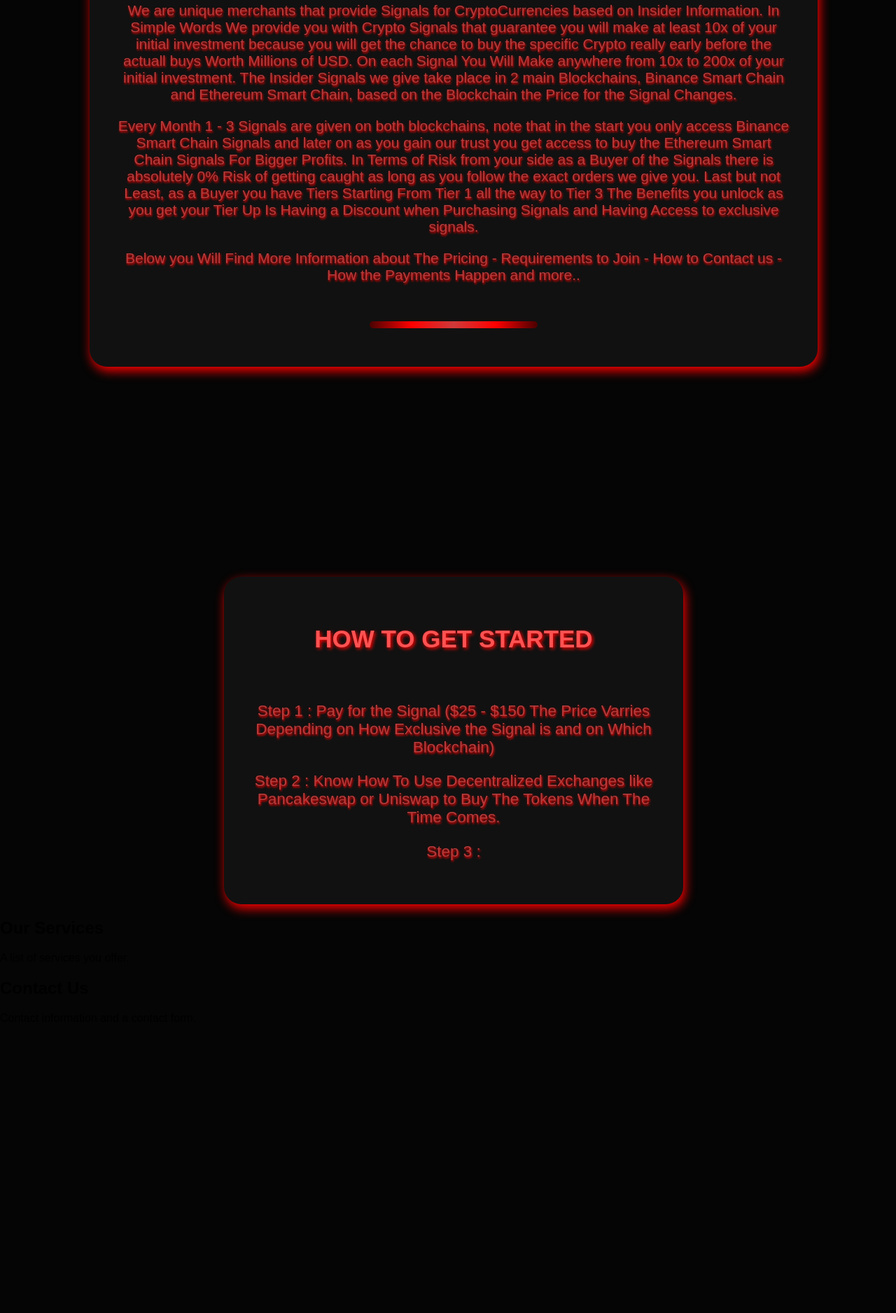
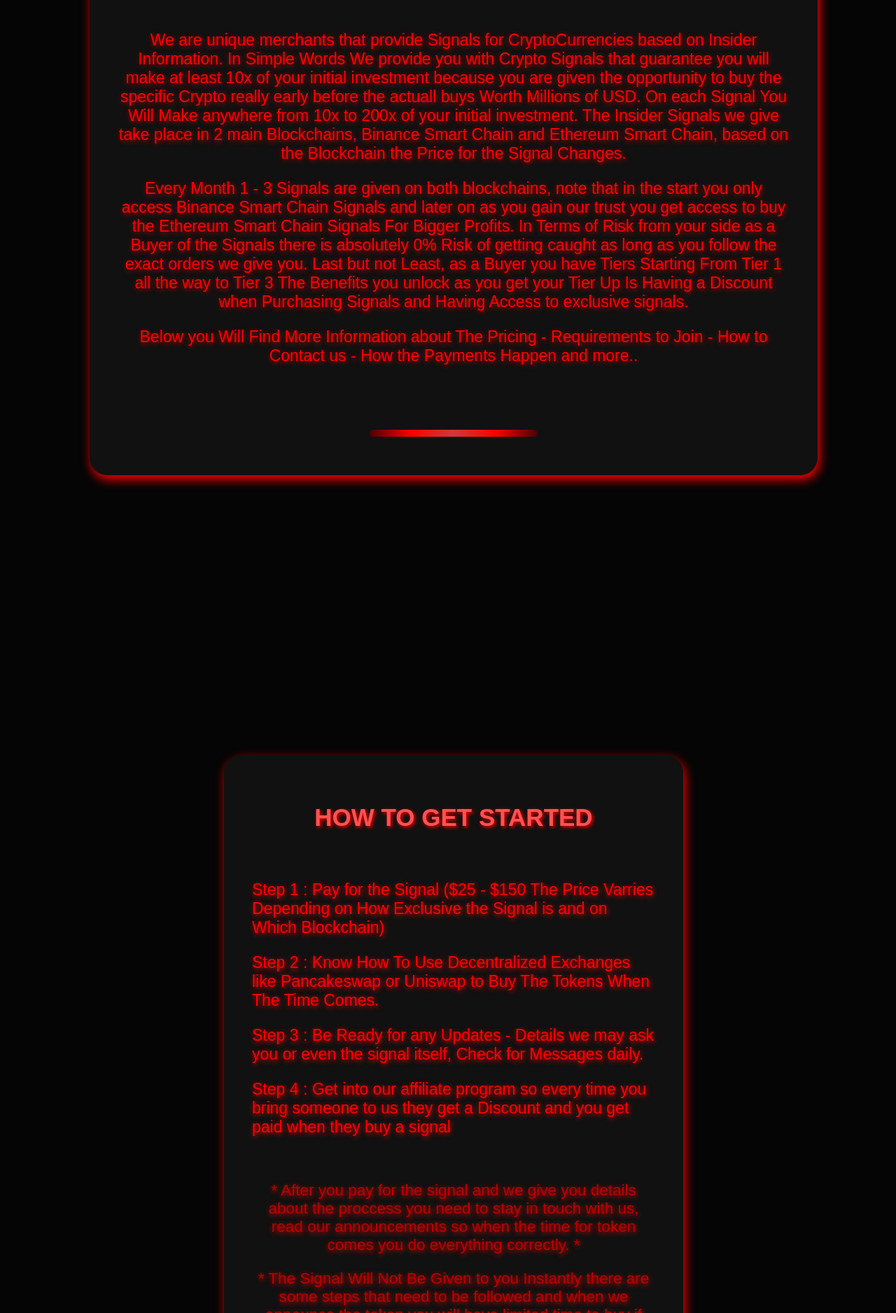
Before and after one commit to JohnThunder01/vbnz81maina89b1nfjksadasmbn981, a plain HTML site: page index.html in a window 1280 px wide. Shown: the part 924-2800 px from the top of the page at 70% size. Before the commit the page ends 2404 px from the top, so only its background shows below. Drawn offline with Linux system fonts and the light colour scheme.

Commit message:
Add files via upload

```diff
--- a/index.html
+++ b/index.html
@@ -16,9 +16,10 @@
 
   <section class="SectionI">
     <h2 class="MainI">ABOUT US</h2>
+    <br>
     <p class="TextI">We are unique merchants that provide Signals for
       CryptoCurrencies based on Insider Information. In Simple Words We provide you with Crypto Signals that guarantee
-    you will make at least 10x of your initial investment because you will get the chance to buy the specific Crypto really
+    you will make at least 10x of your initial investment because you are given the opportunity to buy the specific Crypto really
   early before the actuall buys Worth Millions of USD. On each Signal You Will Make anywhere from 10x to 200x of your
 initial investment. The Insider Signals we give take place in 2 main Blockchains, Binance Smart Chain and Ethereum Smart Chain, based on
 the Blockchain the Price for the Signal Changes.
@@ -33,7 +34,7 @@ the Blockchain the Price for the Signal Changes.
 
 <p class="TextI"> Below you Will Find More Information about The Pricing - Requirements to Join - How to Contact us -
    How the Payments Happen and more.. </p>
-<br>
+<br><br><br>
 <div class="gradient-line-container">
   <div class="gradient-line"></div>
 </div>
@@ -42,17 +43,45 @@ the Blockchain the Price for the Signal Changes.
   <section class="SectionII">
     <h2 class="MainI">HOW TO GET STARTED</h2>
     <br>
-    <p class="TextII">Step 1 : Pay for the Signal
+    <p class="TextII_left">Step 1 : Pay for the Signal
        ($25 - $150 The Price Varries Depending on How Exclusive the Signal is and on Which Blockchain)</p>
 
-    <p class="TextII">Step 2 : Know How To Use Decentralized Exchanges like Pancakeswap or Uniswap to Buy The Tokens When The Time Comes.</p>
+    <p class="TextII_left">Step 2 : Know How To Use Decentralized Exchanges like Pancakeswap or Uniswap to Buy The Tokens When The Time Comes.</p>
 
-    <p class="TextII">Step 3 : </p>
+    <p class="TextII_left">Step 3 : Be Ready for any Updates - Details we may ask you or even the signal itself, Check for Messages daily.</p>
+
+    <p class="TextII_left">Step 4 : Get into our affiliate program so every time you bring someone to us they get a Discount and you get paid when they buy a signal </p>
+    <br>
+    <p class="TextII">* After you pay for the signal and we give you details about the proccess you need to stay in touch with us, read our announcements
+       so when the time for token comes you do everything correctly. *
+    </p>
+
+    <p class="TextII">* The Signal Will Not Be Given to you Instantly there are some steps that need to be followed and when we announce the token you will have limited time to buy
+      if you want to get the maximum possible profit. *
+    </p>
+
+    <p class="TextII">* Our System is made so We Can Detect any Way of Rule Breaking. The Rules and how to get in Touch with us to buy the Signals Can be Found Bellow *</p>
   </section>
 
   <section class="SectionIII">
-    <h2>Our Services</h2>
-    <p>A list of services you offer.</p>
+    <h2  class="MainI">Rules</h2>
+   <br>
+    <p class="Rule_">There is a Total of 3 Rules, Breaking any of These Rules Gives you a Warning or Even Gets you Permanently Banned From all of Our Services  </p>
+    <br>
+    <h4 class="TextIII">Rule 1 <p><li><u><i class="Dark">Reselling The Signal - </i>Do not Try to Give the Signal to anyone that hasn't paid for it. If we find out that you are Giving the Signal to non-Buyers or Resell the signal You Will Gain 1 <i class="Dark">Warning.</i></u></li></p> </h4>
+
+    <h4 class="TextIII">Rule 2 <p><li><u><i class="Dark">Following Instructions - </i>Always Follow Our Instructions, We Will Guide You on How to Buy & Sell but most Importantly when to Buy & Sell. This is Our Most Critical Rule If Broken You Will Not Be Given a
+    Warning But You Will Be <i class="Dark">Permanently Banned.</i></u></li></p></h4>
+
+    <h4 class="TextIII">Rule 3 <p><li><u><i class="Dark">Scamming - </i>Any form of Scamming Is Not Allowed, Trying to Scam Us or even other Buyers at Our Group Chats Is Prohibited.</u></li></p></h4>
+    <br>
+
+    <p class="TextII">* After you Purchase a Signal you Can be Part of our Refferal Programm Which Means for Every Person you Bring to Us you will Be paid if they make a Purchase *</p>
+
+    <p class="TextII">* Below you Will Find Our Last Details on How to Contact Us. We Have Chosen a Unique Way To Communicate with our Buyers Which is 100% Secure - Private and Puts you In No Risk.
+      Please Do not Send us a message unlesss you wanna buy, After you buy all the Instruction and Guideness Will be Given to you. *
+    </p>
+
   </section>
 
   <section class="SectionIV">
--- a/style.css
+++ b/style.css
@@ -49,7 +49,7 @@ body {
     width: 75%;
     margin-left: 10%;
     box-shadow: 2.5px 6px 15px red;
-    margin-bottom: 300px;
+    margin-bottom: 400px;
   }
 
   .SectionII {
@@ -61,6 +61,20 @@ body {
     width: 45%;
     margin-left: 25%;
     box-shadow: 2.5px 6px 15px red;
+    margin-bottom: 250px;
+    margin-top: 100px;
+  }
+
+  .SectionIII {
+    background-color: #111111;
+    color: hwb(0 32% 0%);
+    padding: 40px;
+    border-radius: 25px;
+    text-align: center;
+    width: 55%;
+    margin-left: 20%;
+    box-shadow: 2.5px 6px 15px red;
+    margin-top: 250px;
   }
 
   .MainI {
@@ -70,15 +84,43 @@ body {
   }
 
   .TextI {
-    font-size: 21px;
-    color: #b63c3c;
-    text-shadow:1px 2px 3px #ff0000;
+    font-size: 23px;
+    color: #ff0000;
+    text-shadow: 1px 2px 7px #c40101;
   }
 
   .TextII {
     font-size: 22.5px;
-    color: #b63c3c;
-    text-shadow:1px 2px 3px #ff0000;
+    color: #bb0000;
+    text-shadow: 1px 2px 7px #f30000;
+    text-align: center;
+  }
+
+  .TextII_left {
+    font-size: 23px;
+    color: #ff0000;
+    text-shadow: 1px 2px 7px #ff0000;
+    text-align: left;
+
+  }
+
+  .TextIII {
+    font-size: 21.5px;
+    color: #ff0000;
+    text-shadow: 1px 2.5px 7px #e00000;
+    text-align: left;
+  }
+
+  .Rule_ {
+    font-size: 27px;
+    color: #ff0000;
+    text-shadow: 1px 2px 5px #ff0000;
+
+  }
+
+  .Dark {
+    color: #aa0000;
+    text-shadow: 1px 2.5px 5px #7a0000;
   }
 
   /* Line */
```
